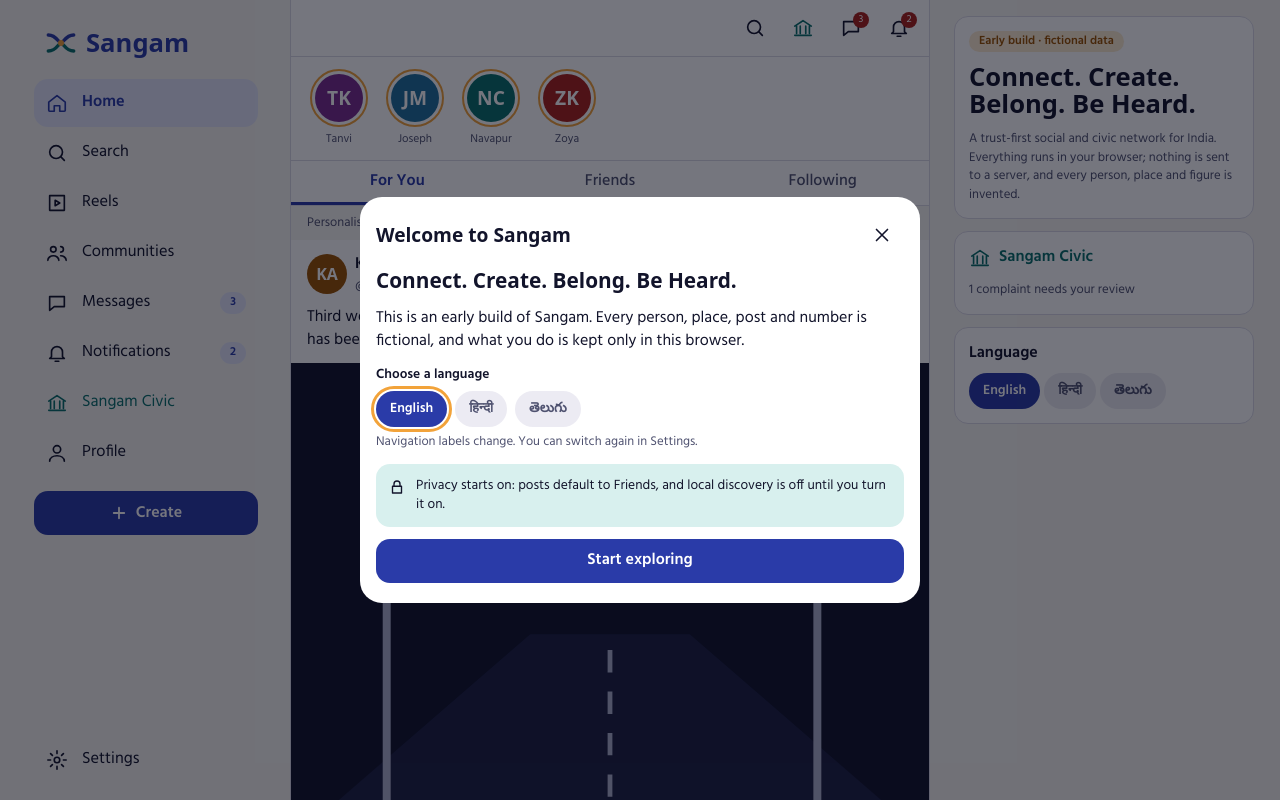
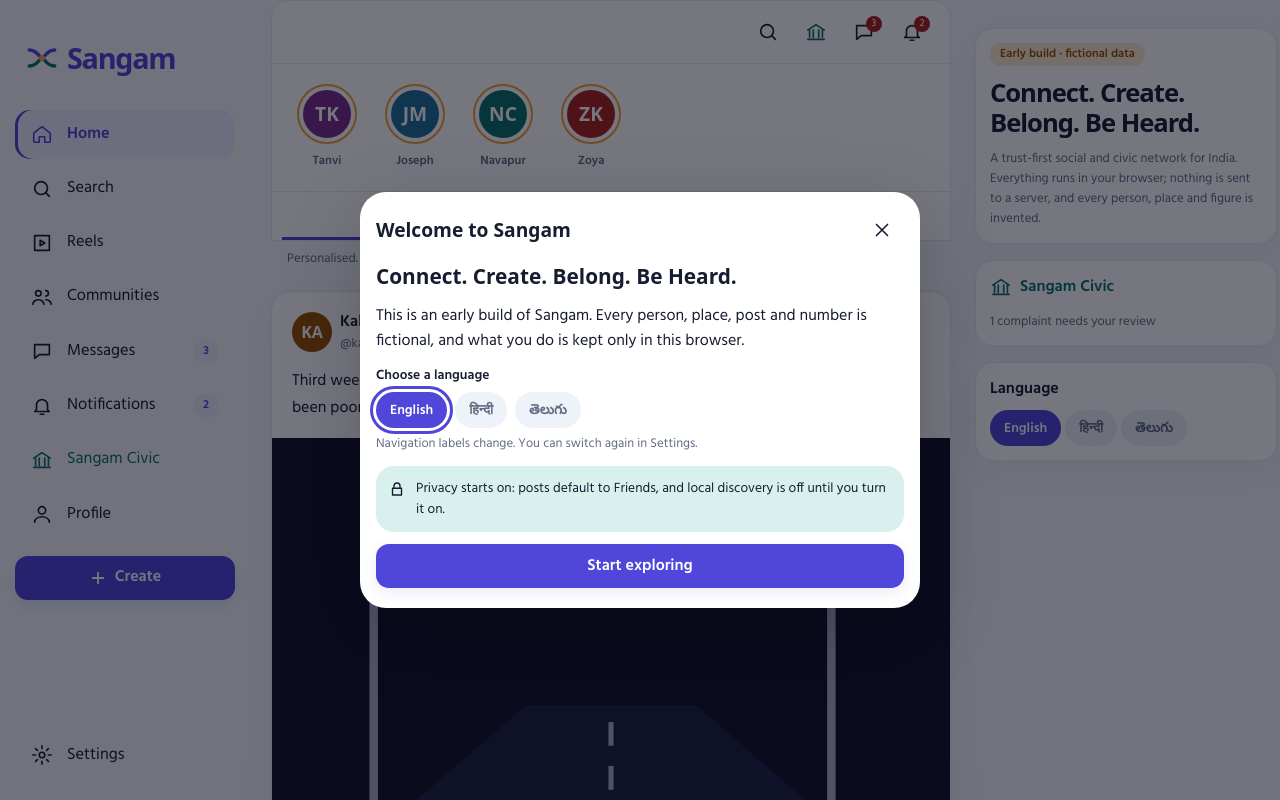
Before and after one commit to anveshpasunoori/sangam, a Next.js app in the folder apps/web/: page / in a window 1280 px wide. Shown: the top 800 px of the page. Built offline with nearby package versions, Linux system fonts and the light colour scheme; a web font is replaced by a local one.

Commit message:
design: elevate Sangam globals.css

```diff
--- a/apps/web/src/app/globals.css
+++ b/apps/web/src/app/globals.css
@@ -237,3 +237,95 @@ blockquote.card { margin: 0; }
   *, *::after { animation-duration: .001s !important; transition: none !important; }
   .reel .shape { animation: none; }
 }
+
+
+/* Premium Sangam experience: layout, surface hierarchy and motion. */
+:root {
+  --bg: #f5f7fb; --surface: #ffffff; --surface2: #eef2f9; --ink: #171d31; --ink2: #626d82; --line: #e5eaf3;
+  --primary: #5046d9; --on-primary: #ffffff; --primary-soft: #eeecff;
+  --r1: 10px; --r2: 18px; --r3: 26px;
+  --elevation: 0 10px 36px rgba(25, 36, 79, .055);
+}
+:root[data-theme="dark"] {
+  --bg: #0d1120; --surface: #171c2d; --surface2: #222a40; --ink: #f6f7ff; --ink2: #b4bfd2; --line: #303951;
+  --primary: #a6a1ff; --on-primary: #111226; --primary-soft: #33305d;
+  --elevation: 0 12px 38px rgba(0, 0, 0, .18);
+}
+@media (prefers-color-scheme: dark) {
+  :root:not([data-theme="light"]) {
+    --bg: #0d1120; --surface: #171c2d; --surface2: #222a40; --ink: #f6f7ff; --ink2: #b4bfd2; --line: #303951;
+    --primary: #a6a1ff; --on-primary: #111226; --primary-soft: #33305d;
+    --elevation: 0 12px 38px rgba(0, 0, 0, .18);
+  }
+}
+body { line-height: 1.55; }
+button, a, input, textarea, select { -webkit-tap-highlight-color: transparent; }
+button, a, .card, .post { transition: background-color .18s ease, border-color .18s ease, box-shadow .18s ease, transform .18s ease; }
+a:focus-visible, button:focus-visible, input:focus-visible, textarea:focus-visible, select:focus-visible { outline: 3px solid var(--primary); outline-offset: 3px; }
+@media (min-width: 760px) {
+  #app { grid-template-columns: 244px minmax(0, 680px); gap: 0 24px; }
+  #side { padding: 28px 12px 20px; gap: 5px; }
+  #main { border-left: 0; border-right: 0; }
+  .side-link { padding: 12px 16px; border-radius: 15px; }
+  .side-link:hover { transform: translateX(3px); }
+  #side .logo { font-size: 1.8rem; letter-spacing: -.045em; padding-bottom: 24px; }
+  .post { border: 1px solid var(--line); border-radius: 20px; margin: 14px 0; overflow: hidden; box-shadow: var(--elevation); }
+  .top { border: 1px solid var(--line); border-radius: 18px 18px 0 0; }
+  .stories { border-left: 1px solid var(--line); border-right: 1px solid var(--line); }
+  .seg { border-left: 1px solid var(--line); border-right: 1px solid var(--line); }
+}
+@media (min-width: 1140px) {
+  #app { grid-template-columns: 244px minmax(0, 680px) 302px; gap: 0 24px; }
+  #rail { padding: 28px 0; gap: 16px; }
+}
+@media (max-width: 759px) {
+  #tabs { padding-bottom: env(safe-area-inset-bottom); box-shadow: 0 -12px 32px rgba(14, 24, 54, .06); }
+  #main { padding-bottom: calc(64px + env(safe-area-inset-bottom)); }
+  .post { border-bottom: 10px solid var(--bg); }
+}
+.top { min-height: 64px; padding-inline: 16px; backdrop-filter: blur(20px); -webkit-backdrop-filter: blur(20px); background: color-mix(in srgb, var(--surface) 92%, transparent); }
+.top h1 { font-weight: 750; letter-spacing: -.035em; }
+.top .logo { font-size: 1.65rem; letter-spacing: -.055em; }
+.side-link[aria-current="page"] { box-shadow: inset 3px 0 var(--primary); }
+.side-link.civic[aria-current="page"] { box-shadow: inset 3px 0 var(--teal); }
+.btn { border-radius: 13px; box-shadow: 0 5px 14px rgba(66, 61, 184, .1); }
+.btn:hover:not([disabled]) { transform: translateY(-1px); filter: brightness(1.04); }
+.btn:active:not([disabled]) { transform: translateY(0); }
+.btn.sec, .btn.ghost, .btn.danger { box-shadow: none; }
+.card { box-shadow: var(--elevation); border-radius: 18px; }
+.card:hover, a.card:hover { border-color: var(--primary-soft); }
+#rail .tag { letter-spacing: -.04em; line-height: 1.17; }
+.post { padding-top: 18px; }
+.post > header, .post > .txt, .post > .acts, .post > .why { padding-inline: 20px; }
+.post .txt { margin: 14px 0 16px; line-height: 1.68; }
+.post .art { aspect-ratio: 16/11; overflow: hidden; }
+.post .art svg { transition: transform .45s ease; }
+@media (hover: hover) { .post:hover .art svg { transform: scale(1.015); } }
+.post .acts { padding-block: 8px; border-top: 1px solid var(--line); margin-top: 12px; }
+.post .acts button { font-weight: 600; }
+.post .acts button:hover { background: var(--primary-soft); color: var(--primary); }
+.stories { gap: 18px; padding: 20px; scrollbar-width: thin; }
+.stories button { gap: 8px; width: 70px; font-weight: 600; font-size: .76rem; }
+.stories .ring { padding: 4px; border-width: 2px; }
+.stories button:hover .ring { transform: scale(1.05); }
+.seg { background: var(--surface); padding: 4px 10px 0; top: 64px; }
+.seg button { font-size: .92rem; }
+.chip { font-weight: 650; }
+.li:hover { background: var(--surface2); }
+.sheet { box-shadow: 0 24px 80px rgba(0, 0, 0, .20); }
+.feed-intro { padding: 22px 20px 14px; background: var(--surface); }
+.feed-intro h2 { font-size: 1.55rem; letter-spacing: -.05em; margin-bottom: 4px; }
+.feed-intro p { color: var(--ink2); font-size: .88rem; }
+.feed-compose { display: flex; align-items: center; gap: 12px; padding: 14px 20px; background: var(--surface); border-bottom: 1px solid var(--line); }
+.feed-compose-link { flex: 1; background: var(--bg); border: 1px solid var(--line); border-radius: 999px; color: var(--ink2); padding: 12px 18px; font-size: .94rem; }
+.feed-compose-link:hover { border-color: var(--primary); background: var(--primary-soft); color: var(--primary); }
+.feed-mode-note { display: flex; align-items: center; gap: 8px; padding: 12px 20px; background: var(--surface); color: var(--ink2); font-size: .78rem; }
+.feed-mode-note::before { content: ""; width: 7px; height: 7px; flex: none; border-radius: 50%; background: var(--teal); }
+@media (min-width: 760px) {
+  .feed-intro, .feed-compose, .feed-mode-note { border-left: 1px solid var(--line); border-right: 1px solid var(--line); }
+  .feed-intro { margin-top: 14px; border-top: 1px solid var(--line); border-radius: 20px 20px 0 0; }
+}
+@media (prefers-reduced-motion: reduce) {
+  button, a, .card, .post, .post .art svg { transition: none !important; transform: none !important; }
+}
+.reduced button, .reduced a, .reduced .card, .reduced .post, .reduced .post .art svg { transition: none !important; transform: none !important; }
```
